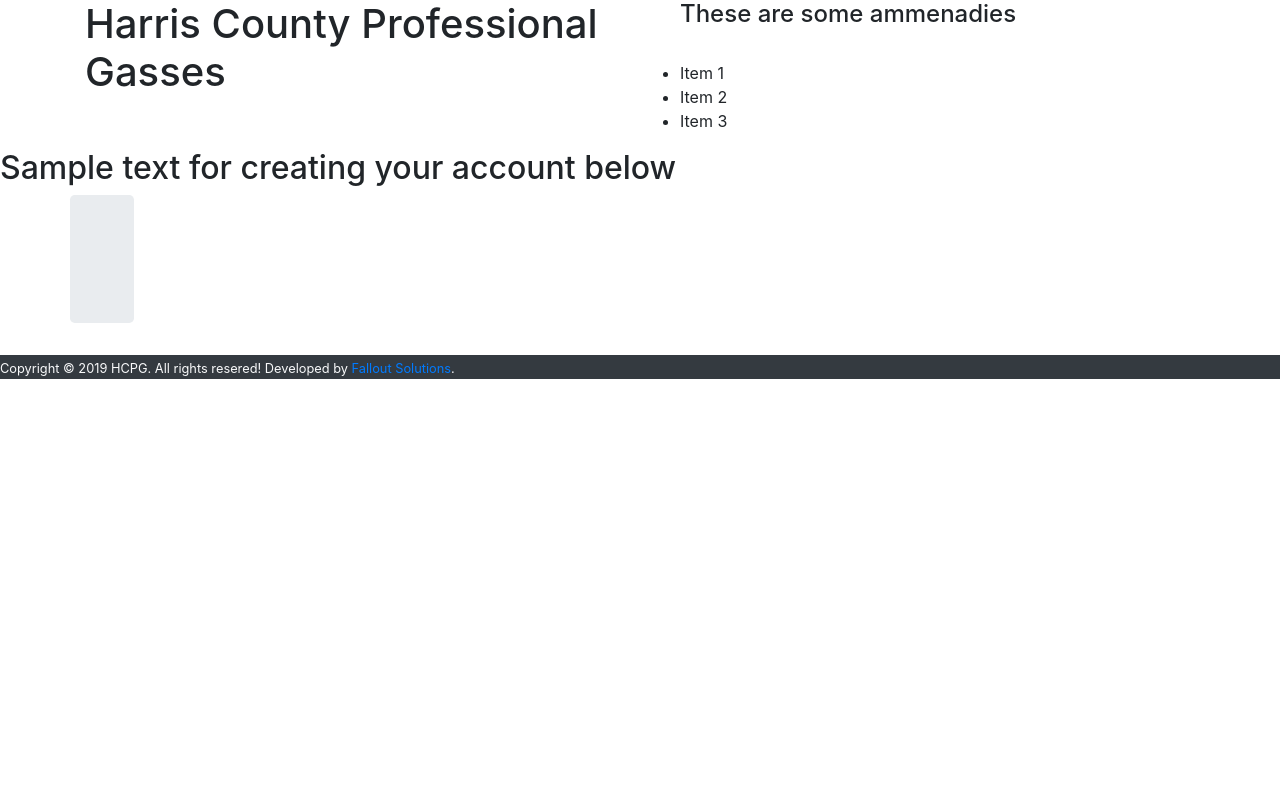
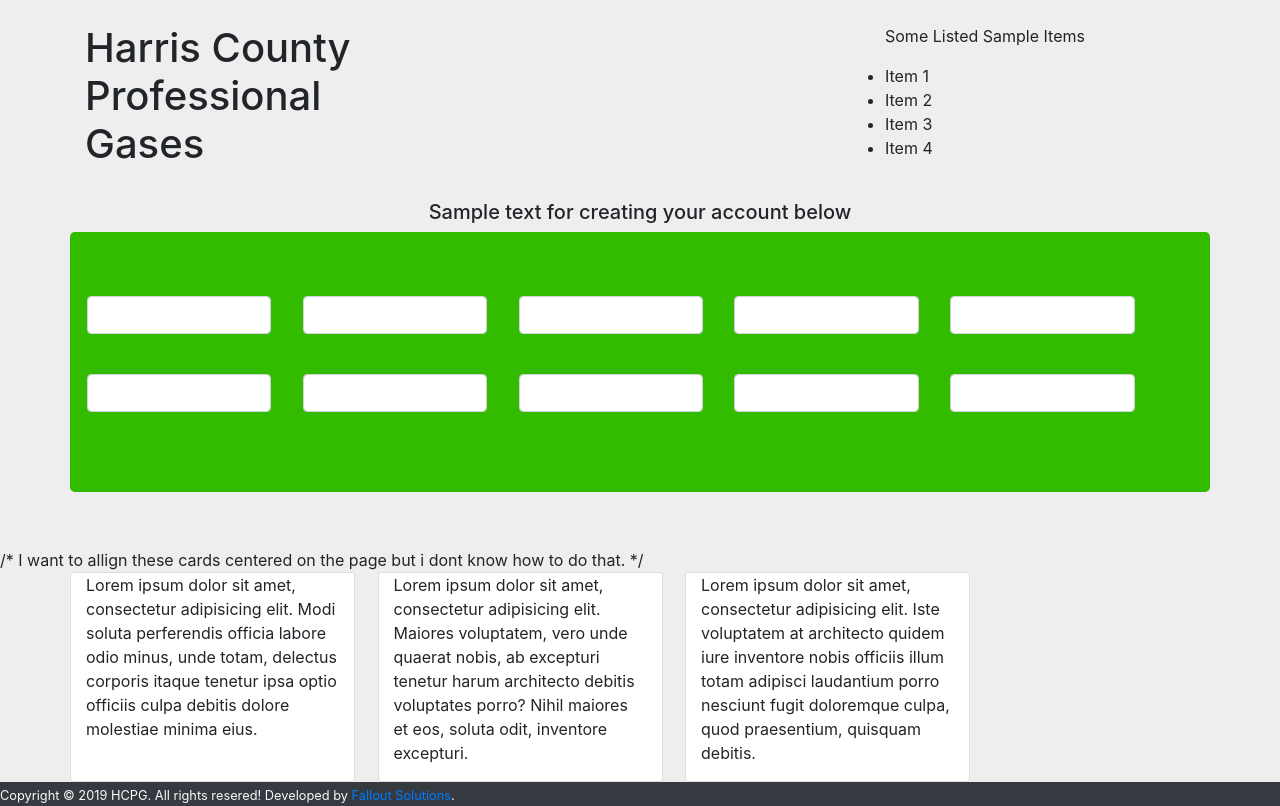
Before and after one commit to DAGHQ/Harris-County-Professional-Gasses, a PHP site: page /home in a window 1280 px wide. Before the commit the page ends 379 px from the top, so only its background shows below. Run offline with PHP 8.4, Linux system fonts and the light colour scheme; some libraries are stand-ins or nearby versions.

Commit message:
Check Home index.php line 68

```diff
--- /dev/null
+++ b/app/Controllers/About.php
@@ -0,0 +1,6 @@
+<?php
+class About {
+	public function indexAction() {
+		View::render("About" . DS . "index");
+	}
+}
--- a/app/views/Home/Index.php
+++ b/app/views/Home/Index.php
@@ -9,27 +9,79 @@
 	<?php View::inc("header"); ?>
 </head>
 <body>
+	<br>
 	<div class="container">
 		<div class="row">
-			<h1 class="col-md-6">Harris County Professional Gasses</h1>
-			<ul>
-				<h4>These are some ammenadies</h4>
-				<br>
-				<li>Item 1</li>
-				<li>Item 2</li>
-				<li>Item 3</li>
-			</ul>
+			<h1 class="col-md-4 text-left">Harris County Professional &nbsp; Gases</h1>
+			<div class="col-md-4"></div>
+			<div class="col-md-4">
+				<ul>
+					<p>Some Listed Sample Items</p>
+					<li>Item 1</li>
+					<li>Item 2</li>
+					<li>Item 3</li>
+					<li>Item 4</li>
+				</ul>
+			</div>
 		</div>
 	</div>
-
-	<h2 class= "Text Center">Sample text for creating your account below</h2>
+	<br>
+	<h5 class= "text-center">Sample text for creating your account below</h5>
 
 	<div class="container">
 		<div class="row">
-			<div class="jumbotron"></div>
+			<div class="jumbotron col-md-12 ">
+				<form action="">
+					<div class="form-group">
+						<div class="row">
+							<input type="text" class="form-control col-md-2">
+							&nbsp;&nbsp;&nbsp;&nbsp;&nbsp;&nbsp;&nbsp;
+							<input type="text" class="form-control col-md-2">
+							&nbsp;&nbsp;&nbsp;&nbsp;&nbsp;&nbsp;&nbsp;
+							<input type="text" class="form-control col-md-2">
+							&nbsp;&nbsp;&nbsp;&nbsp;&nbsp;&nbsp;&nbsp;
+							<input type="text" class="form-control col-md-2">
+							&nbsp;&nbsp;&nbsp;&nbsp;&nbsp;&nbsp;&nbsp;
+							<input type="text" class="form-control col-md-2">
+						</div>
+					</div>
+					<br>
+					<div class="form-group">
+						<div class="row">
+							<input type="text" class="form-control col-md-2">
+							&nbsp;&nbsp;&nbsp;&nbsp;&nbsp;&nbsp;&nbsp;
+							<input type="text" class="form-control col-md-2">
+							&nbsp;&nbsp;&nbsp;&nbsp;&nbsp;&nbsp;&nbsp;
+							<input type="text" class="form-control col-md-2">
+							&nbsp;&nbsp;&nbsp;&nbsp;&nbsp;&nbsp;&nbsp;
+							<input type="text" class="form-control col-md-2">
+							&nbsp;&nbsp;&nbsp;&nbsp;&nbsp;&nbsp;&nbsp;
+							<input type="text" class="form-control col-md-2">
+						</div>
+					</div>
+				</form>
+			</div>
 		</div>
 	</div>
+	<br>
 
+	/* I want to allign these cards centered on the page but i dont know how to do that. */
+
+	<div class="container">
+		<div class="row">
+			<div class="card col-md-3">
+				<p>Lorem ipsum dolor sit amet, consectetur adipisicing elit. Modi soluta perferendis officia labore odio minus, unde totam, delectus corporis itaque tenetur ipsa optio officiis culpa debitis dolore molestiae minima eius.</p>
+			</div>
+			&nbsp;&nbsp;&nbsp;&nbsp;&nbsp;
+			<div class="card col-md-3">
+				<p>Lorem ipsum dolor sit amet, consectetur adipisicing elit. Maiores voluptatem, vero unde quaerat nobis, ab excepturi tenetur harum architecto debitis voluptates porro? Nihil maiores et eos, soluta odit, inventore excepturi.</p>
+			</div>
+			&nbsp;&nbsp;&nbsp;&nbsp;&nbsp;
+			<div class="card col-md-3">
+				<p>Lorem ipsum dolor sit amet, consectetur adipisicing elit. Iste voluptatem at architecto quidem iure inventore nobis officiis illum totam adipisci laudantium porro nesciunt fugit doloremque culpa, quod praesentium, quisquam debitis.</p>
+			</div>
+		</div>
+	</div>
 	<?php View::inc("footer"); ?>
 </body>
 </html>
--- a/assets/css/app/style.css
+++ b/assets/css/app/style.css
@@ -0,0 +1,6 @@
+body{
+	background-color: #EEEEEE;
+}
+.jumbotron{
+	background-color: #33BB00;
+}
```
